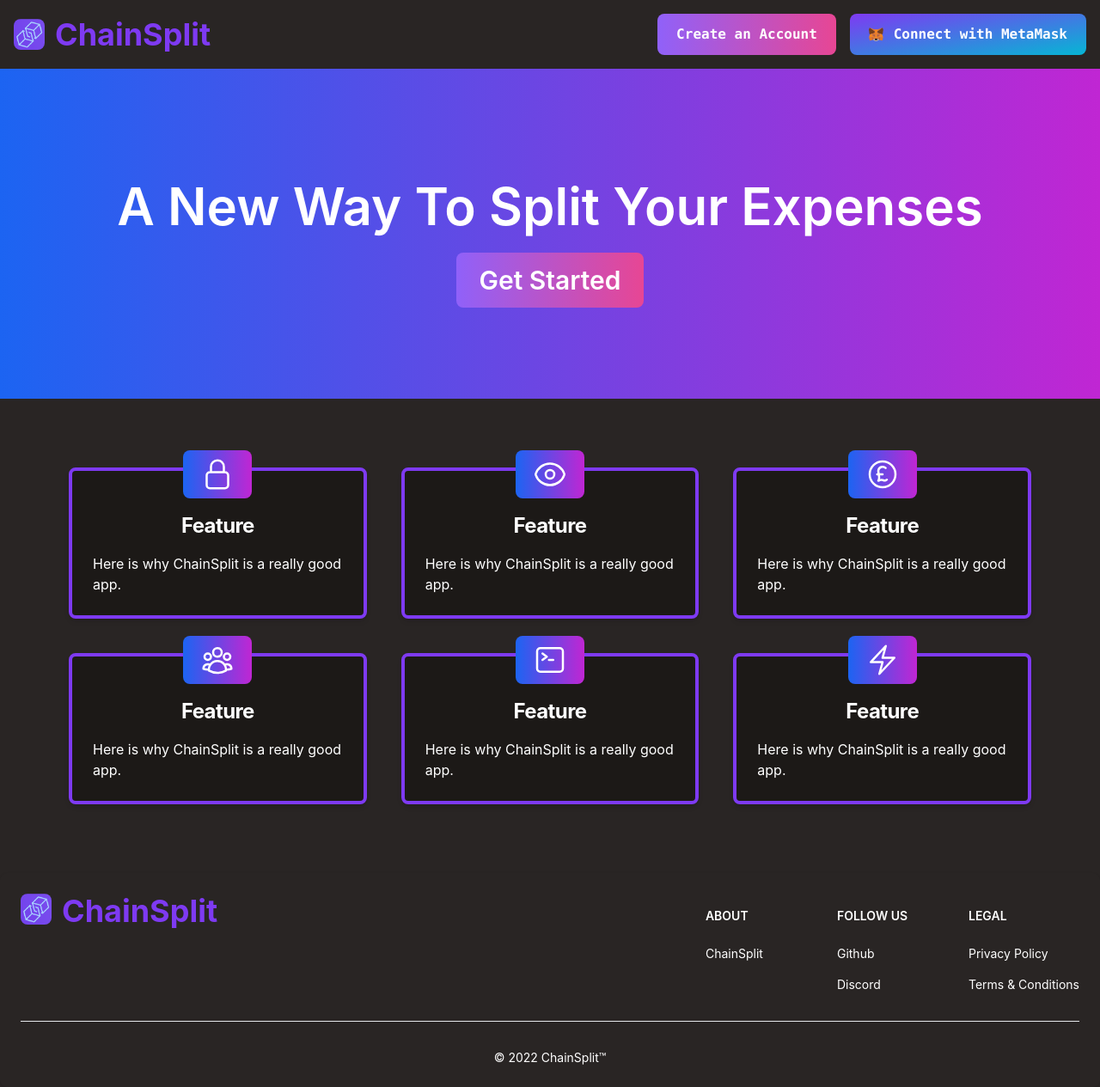
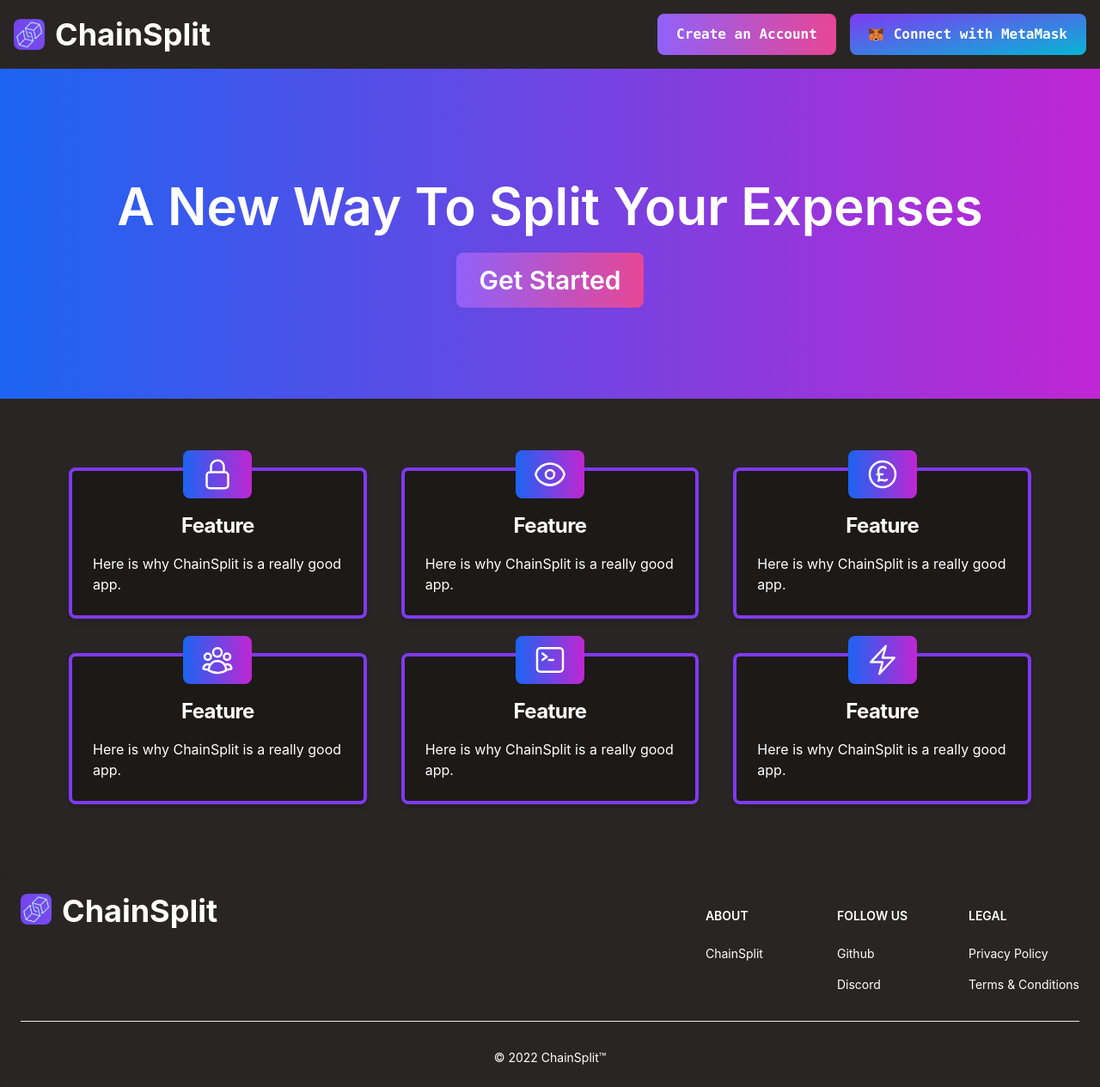
Before and after one commit to karan2605/Chain-Split, a React (Create React App) app: page / in a window 1280 px wide. Shown: the whole page at 86% size. Built offline with nearby package versions, Linux system fonts and the light colour scheme.

Commit message:
changed title colour to white

```diff
--- a/src/components/Navbar.js
+++ b/src/components/Navbar.js
@@ -15,7 +15,7 @@ const NavigationBar = () => {
             className="mr-3 h-6 sm:h-9 rounded-lg"
             alt="Logo"
           />
-          <span className="self-center text-4xl font-bold text-purple-600 py-3">
+          <span className="self-center text-4xl font-bold text-white py-3">
             ChainSplit
           </span>
         </Navbar.Brand>
--- a/src/components/SiteFooter.js
+++ b/src/components/SiteFooter.js
@@ -12,7 +12,7 @@ const SiteFooter = () => {
                     className="mr-3 h-6 sm:h-9 rounded-lg"
                     alt="ChainSplit Logo"
                     />
-                    <span className="text-4xl font-bold text-purple-600">
+                    <span className="text-4xl font-bold text-white">
                         ChainSplit
                     </span>
 
```
